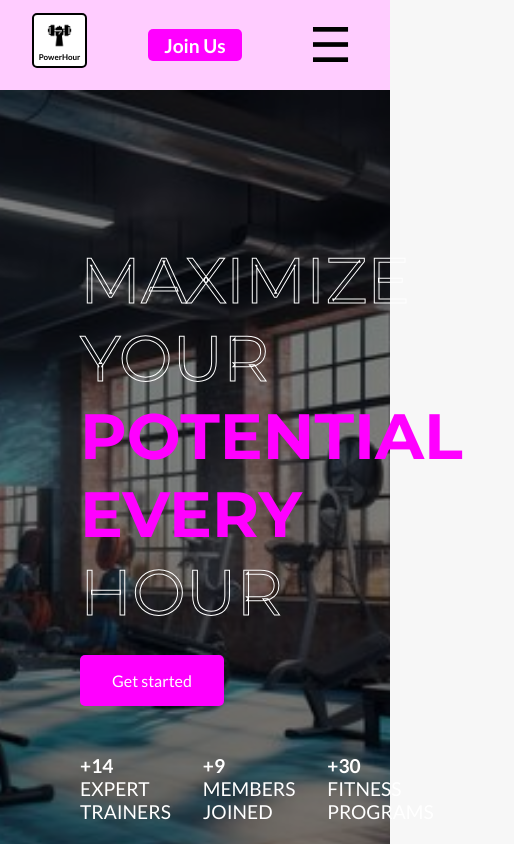
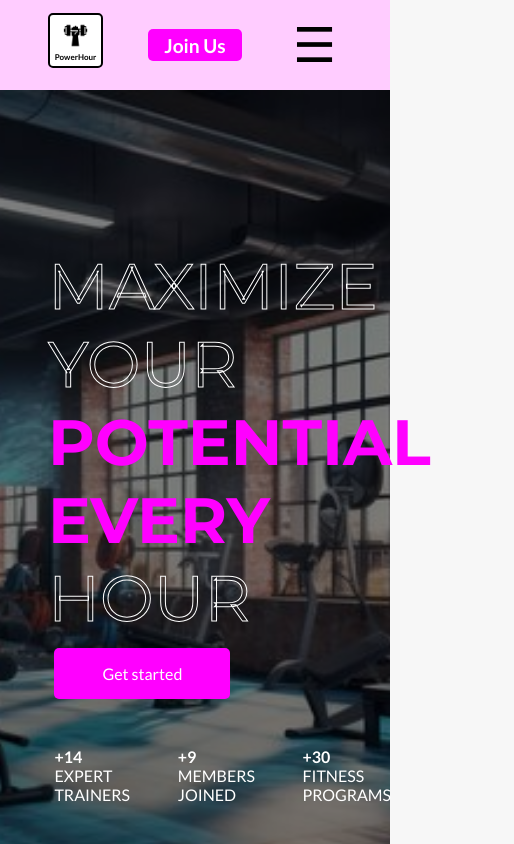
Before and after one commit to student-repos/POWERHOUR-FITNESS, a React (Vite) app in the folder frontend/: page / in a window 390 px wide. Shown: the top 844 px of the page, 514 px wide, since content can reach past the window. Built offline with nearby package versions, Linux system fonts and the light colour scheme; no server answers.

Commit message:
well responsive

```diff
--- a/frontend/src/components/Header/Header.css
+++ b/frontend/src/components/Header/Header.css
@@ -4,7 +4,7 @@
   display: flex;
   justify-content: space-between;
   align-items: center;
-  padding: 1rem 2rem;
+  padding: 1rem 4.5rem;
   background-color: #ffccff;
   z-index: 1000;
 }
@@ -78,6 +78,59 @@
   cursor: pointer;
 }
 
+@media (max-width: 1024px) {
+  .nav {
+    display: none;
+    flex-direction: column;
+    position: absolute;
+    top: 70px;
+    right: 0;
+    background-color: #ffccff;
+    width: 100%;
+    padding: -0rem;
+    margin-top: 1rem
+    /* border-top:1px solid #000; */
+    ;
+  }
+
+
+  .header {
+    padding: 1rem 3rem;
+  }
+  .nav.open {
+    display: flex;
+  }
+
+  .logo-box {
+    height: 35px;
+    width: 35px;
+    margin-top: -1rem;
+    margin-bottom: -0.4rem;
+
+  }
+.logo {
+    height: 25px;
+  }
+  .logo-text {
+    font-size: 0.5rem;
+    padding-bottom: 2rem;
+  }
+
+
+  .nav a {
+    margin: 1rem 3rem;
+  }
+
+  .burger-menu {
+    display: block;
+  }
+
+  }
+
+
+
+
+
 @media (max-width: 768px) {
   .nav {
     display: none;
@@ -88,6 +141,8 @@
     background-color: #ffccff;
     width: 100%;
     padding: 1rem;
+    padding: -0rem;
+    margin-top: 1rem
     /* border-top:1px solid #000; */
     ;
   }
--- a/frontend/src/components/Hero/Hero.css
+++ b/frontend/src/components/Hero/Hero.css
@@ -25,6 +25,7 @@
   align-items: flex-start;
   color: #fff;
   padding: 3rem;
+  margin-top: 5rem;
 }
 
 .hero-text {
@@ -61,10 +62,11 @@ line-height: 1.5;
 .get-started {
   background-color: #ff00ff;
   color: #fff;
-  padding: 1rem 2rem;
+  padding: 1rem 3rem;
   border: none;
   border-radius: 5px;
   cursor: pointer;
+  margin-left: 0.4rem;
 }
 
 .hero-stats {
@@ -73,8 +75,29 @@ line-height: 1.5;
   width: 100%;
   font-size: 1.2rem;
   margin-top: 2rem;
+  margin-left: 0.4rem;
 }
 
 .hero-stats div {
   margin-right: 2rem;
 }
+
+
+@media (max-width: 1024px) {
+  .hero-content {
+    padding: 1rem;
+    margin-top: 0;
+  }
+
+  .hero-text h1 {
+    font-size: 2rem;
+  }
+
+  .hero-text p {
+    font-size: 1rem;
+  }
+
+  .hero-stats {
+    font-size: 1rem;
+  }
+}
```
